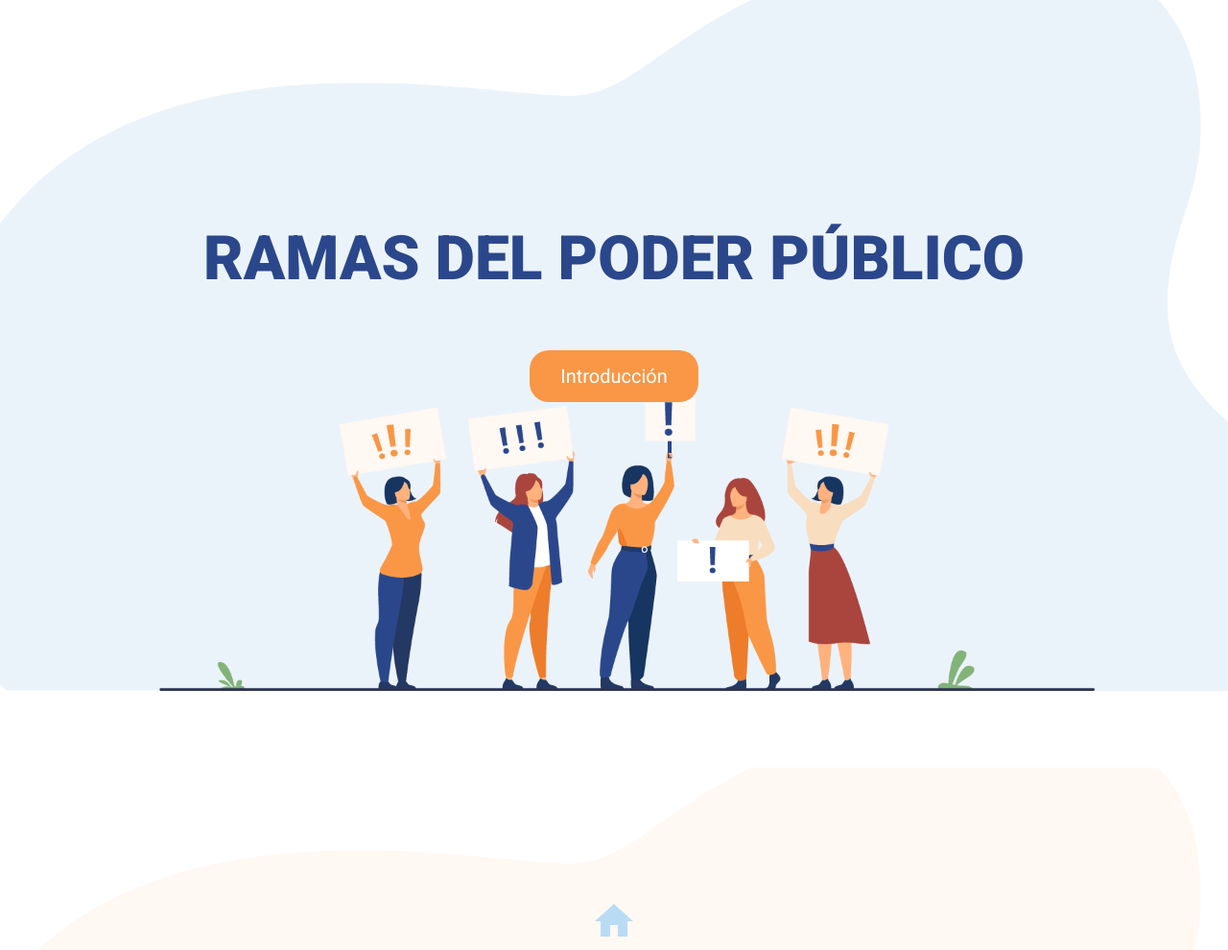
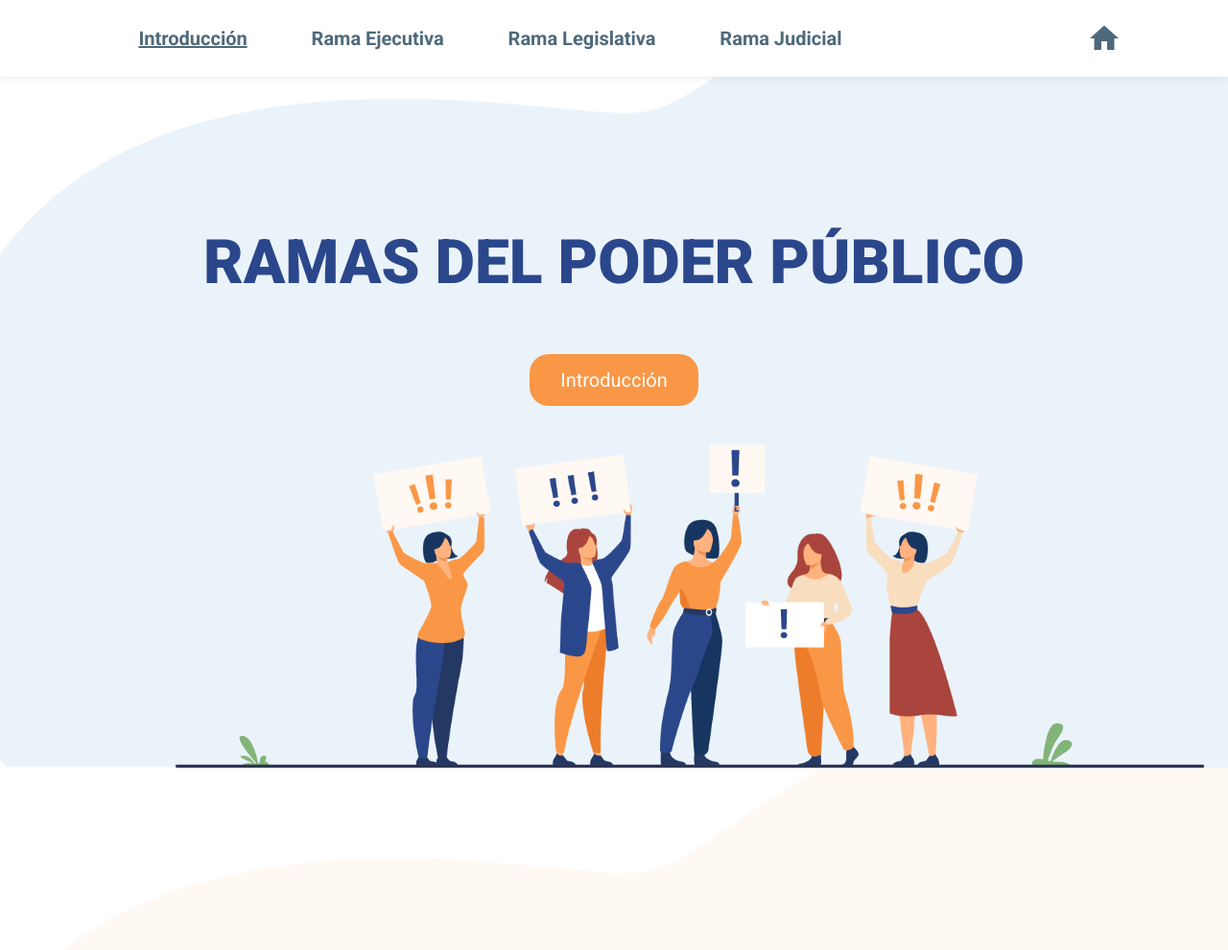
Before and after one commit to dtiradop/Ramasdelpoderpublico, a plain HTML site: page index.html in a window 1280 px wide. Shown: the top 990 px of the page at 96% size. Drawn offline with Linux system fonts and the light colour scheme.

Commit message:
Nuevo header

```diff
--- a/index.html
+++ b/index.html
@@ -3,15 +3,24 @@
         <link rel="preconnect" href="https://fonts.gstatic.com">
         <link href="https://fonts.googleapis.com/icon?family=Material+Icons" rel="stylesheet">
         <link href="https://fonts.googleapis.com/css2?family=Roboto:wght@300;400;500;700;900&display=swap" rel="stylesheet">
+        <link href="https://fonts.googleapis.com/css2?family=Montserrat:wght@300;400;500;600;700;900&display=swap" rel="stylesheet">
         <link href="styles.css" type="text/css" rel="stylesheet" />
     </head>
+    <header>
+        <div class="o-header-buttons">
+            <a href="#introduccion">Introducción</a>
+            <a>Rama Ejecutiva</a>
+            <a>Rama Legislativa </a>
+            <a>Rama Judicial</a>
+        </div>
+        <div class="o-menu"><a href="#home"><span class="material-icons"> home </span></a></div>
+    </header>
     <body>
         <div class="o-container-principal" id="home">
         <div class="o-container-tittle"><h1 class="o-tittle">RAMAS DEL PODER PÚBLICO</h1></div>
         <a href="#introduccion"><button class="o-button">Introducción</button></a>
         </div>
         <div class="o-container-principal introduccion ">
-            <div class="o-menu"><a href="#home"><span class="material-icons"> home </span></a></div>
             <div class="o-container-principal info" id="introduccion" >
             <p class="o-parrafo" >
                 Para que el Estado pueda alcanzar estos fines y logre cumplir con las funciones que le corresponden se crearon tres ramas del poder publico:
--- a/styles.css
+++ b/styles.css
@@ -1,18 +1,43 @@
 body{
     margin: 0;
+    padding-top: 8px;
+}
+header{
+    display: flex;
+    flex-wrap: nowrap;
+    align-content: center;
+    justify-content: space-around;
+    align-items: center;
+    height: 5rem;
+    box-shadow: 0 0 10px rgba(0,0,0,.1);
+    width: 100%;
+	left: 0;
+	top: 0;
+	position: fixed;
+    background-color: white;
+}
+.o-header-buttons {
+    display: flex;
+    align-content: center;
+    justify-content: space-around;
+    align-items: center;
+    width: 50rem;
+    font-family: 'Roboto';
+    font-size: 20px;
+    font-weight: 700;
 }
 a{
-    color: #BADBF4;
+    color: #4E697A;
 
 }
 a:hover {
-    color :#2B478B;
+    color :#243762;
 }
 .o-container-principal {
     width: 100%;
     height: 100%;
     background-image: url(fondo.png);
-    background-size: contain;
+    background-size: cover;
     background-repeat: no-repeat;
     display: flex;
     flex-direction: column;
@@ -56,7 +81,7 @@ a:hover {
     background-image: url(fondo2-02.png);
 }
 .material-icons{
-    font-size: 48px;
+    font-size: 36px;
 }
 .info{
     background: none;
```
